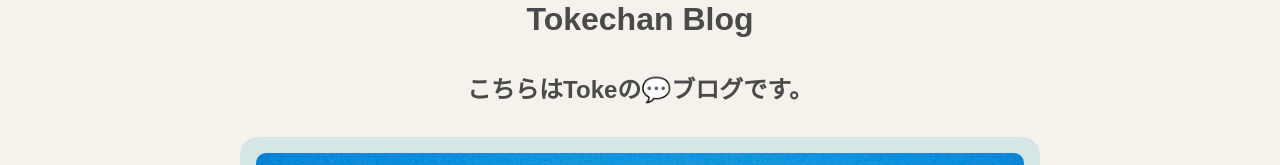
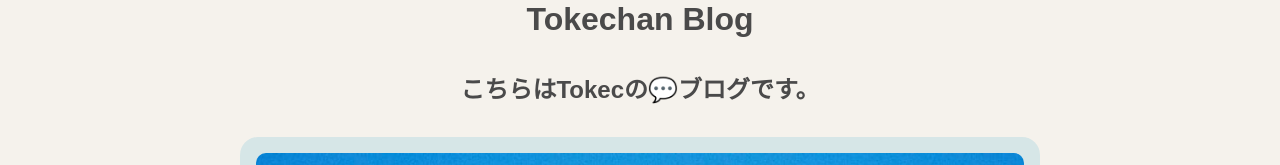
Before and after one commit to tokechan/tokechan-blog, a Next.js app in the folder tokechan-blog/: page / in a window 1280 px wide. Shown: the part 134-299 px from the top of the page. Built offline with nearby package versions, Linux system fonts and the light colour scheme.

Commit message:
Update page.tsx

```diff
--- a/tokechan-blog/app/page.tsx
+++ b/tokechan-blog/app/page.tsx
@@ -4,7 +4,7 @@
     return (
         <main className={styles.main}>
           <h1 className={styles.h1}>Tokechan Blog</h1>
-          <h2 className={styles.h2}>こちらはTokeの💬ブログです。</h2>
+          <h2 className={styles.h2}>こちらはTokecの💬ブログです。</h2>
           <div className={styles.container}>
             <div className={styles.card}>
               <img
```
